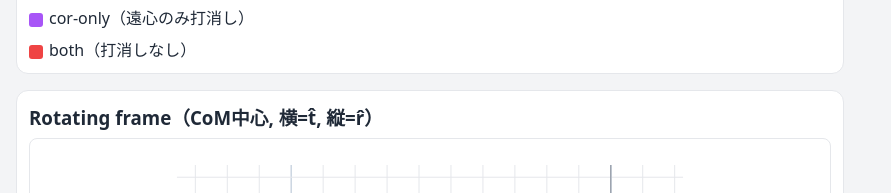
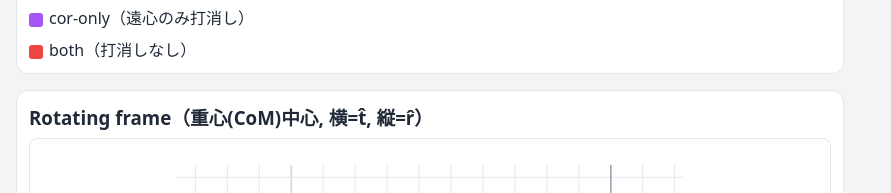
Before and after one commit to FigureSkateIT/FigureSkateMechanics, a plain HTML site: page html/index.html in a window 1280 px wide. Shown: the part 1444-1637 px from the top of the page, without its empty margins (0-891 px from the left). Drawn offline with Linux system fonts and the light colour scheme.

Commit message:
'theory'

```diff
--- a/html/index.html
+++ b/html/index.html
@@ -108,7 +108,7 @@
       </div>
 
       <div class="canvas-panel">
-        <h3>Rotating frame（CoM中心, 横=t̂, 縦=r̂）</h3>
+        <h3>Rotating frame（重心(CoM)中心, 横=t̂, 縦=r̂）</h3>
         <canvas id="canvasRot" width="800" height="520"></canvas>
         <div class="legend">
           <div><span class="chip chip-ideal"></span>ideal：r′(t)</div>
```
